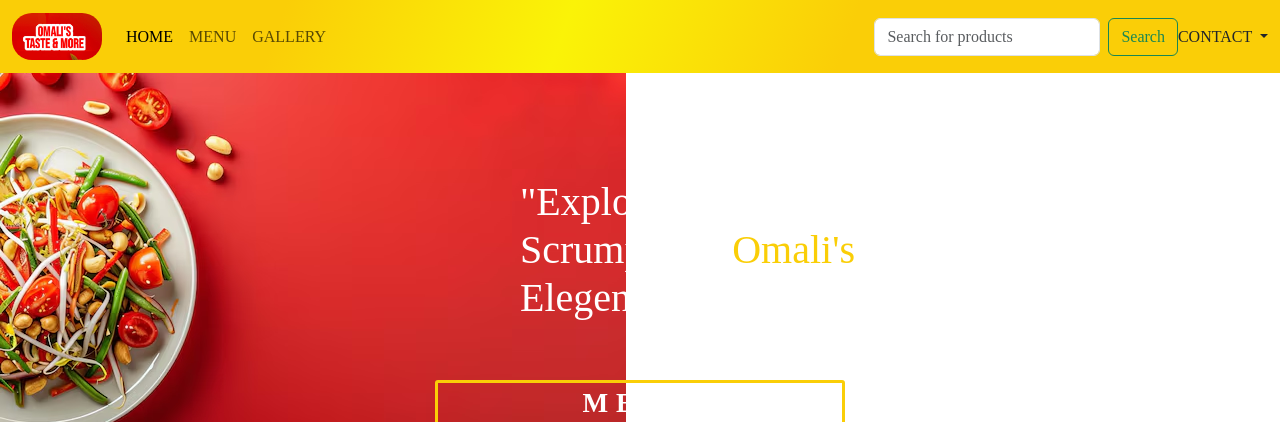
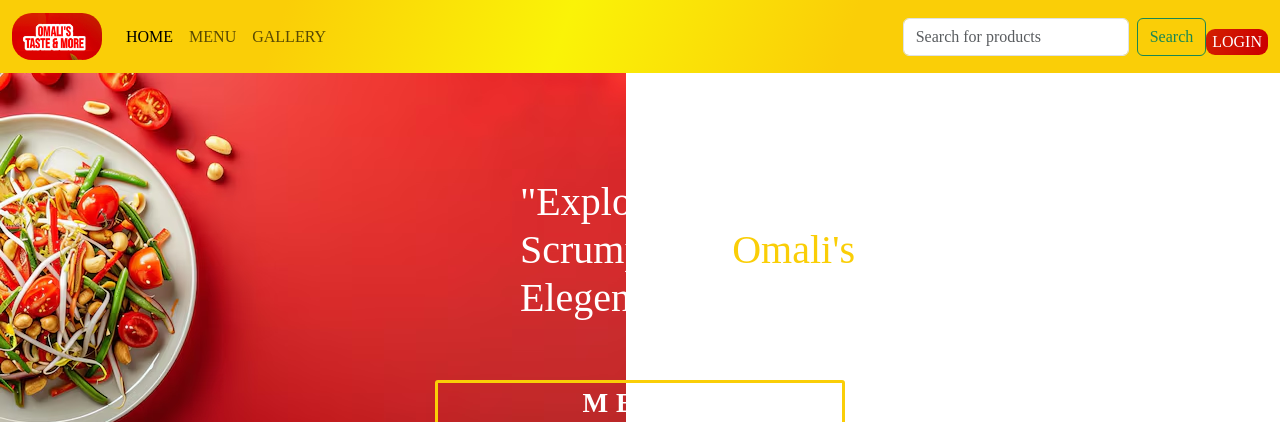
Before and after one commit to Jeremy5522117/Omalis-taste, a PHP site: page / in a window 1280 px wide. Shown: the top 422 px of the page. Run offline with PHP 8.4, Linux system fonts and the light colour scheme; some libraries are stand-ins or nearby versions; some web fonts are replaced.

Commit message:
login added

```diff
--- a/asset/css/styles.css
+++ b/asset/css/styles.css
@@ -10,6 +10,18 @@ font-family: jeremydosis;
   background-color:;
 }
 body{
+
+}
+.login{
+  margin-top: 10px;
+  background:linear-gradient(110deg, rgba(211,33,0,1) 0%, rgba(204,0,0,1) 91%);
+  border-radius: 9px;
+  border: none;
+}
+.login a{
+text-decoration: none;
+color: #fff;;
+
 
 }
 .omali{
--- a/index.html
+++ b/index.html
@@ -35,17 +35,9 @@
             <input class="form-control me-2" type="search" placeholder="Search for products" aria-label="Search">
             <button class="btn btn-outline-success" type="submit">Search</button>
           </form>
-          <div class="nav-item dropdown">
-            <a class="nav-link dropdown-toggle" href="#" role="button" data-bs-toggle="dropdown" aria-expanded="false">
-              CONTACT
-            </a>
-            <ul class="dropdown-menu">
-              <li><a class="dropdown-item" href="#">Action</a></li>
-              <li><a class="dropdown-item" href="#">Another action</a></li>
-              <li><hr class="dropdown-divider"></li>
-              <li><a class="dropdown-item" href="#">Something else here</a></li>
-            </ul>
-          </div>
+          <form action="">
+            <button class="login"><a href="">LOGIN</a></button>
+          </form>
         </div>
       </div>
     </nav>
```
